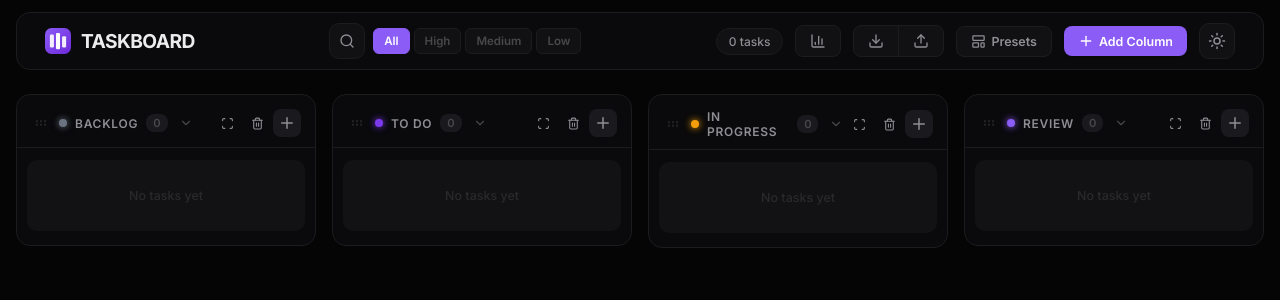
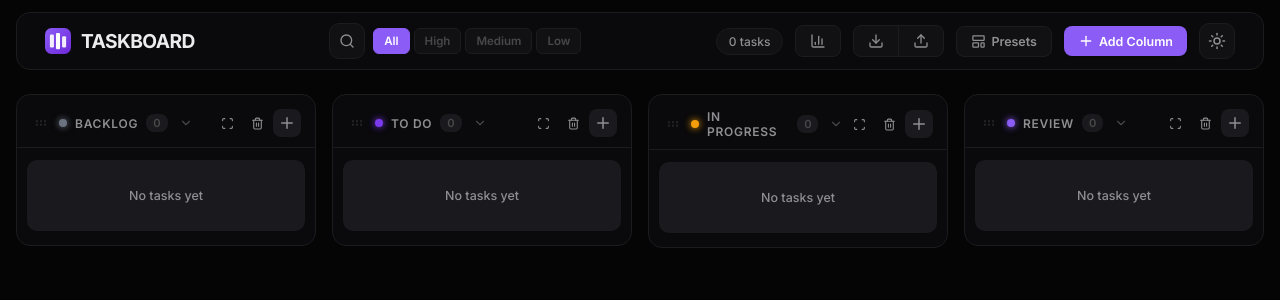
Before and after one commit to santio89/taskboard, a React (Vite) app: page / in a window 1280 px wide. Shown: the top 300 px of the page. Built offline with nearby package versions, Linux system fonts and the light colour scheme.

Commit message:
small fix

```diff
--- a/src/index.css
+++ b/src/index.css
@@ -108,7 +108,6 @@
   --ease: cubic-bezier(0.25, 0.1, 0.25, 1);
   --ease-out: cubic-bezier(0.22, 0.68, 0, 1);
   transition:
-    color 0.25s var(--ease),
     background-color 0.25s var(--ease),
     border-color 0.25s var(--ease);
 }
@@ -165,8 +164,7 @@ body {
   color: var(--text-primary);
   min-height: 100vh;
   transition:
-    background-color 0.25s var(--ease),
-    color 0.25s var(--ease);
+    background-color 0.25s var(--ease);
 }
 
 * {
@@ -261,7 +259,6 @@ body {
   white-space: nowrap;
   transition:
     background-color 0.25s var(--ease),
-    color 0.25s var(--ease),
     border-color 0.25s var(--ease);
 }
 
@@ -543,7 +540,6 @@ body {
   border-radius: 14px;
   border: 1px solid var(--border-color);
   transition:
-    color 0.25s var(--ease),
     transform 200ms cubic-bezier(0.22, 0.68, 0, 1),
     border-color 0.25s var(--ease),
     box-shadow 0.25s var(--ease),
@@ -651,8 +647,7 @@ body {
   min-width: 20px;
   text-align: center;
   transition:
-    background-color 0.25s var(--ease),
-    color 0.25s var(--ease);
+    background-color 0.25s var(--ease);
 }
 
 .column-collapse-btn {
@@ -714,16 +709,13 @@ body {
   align-items: center;
   justify-content: center;
   padding: 28px 16px;
-  color: var(--text-tertiary);
+  color: var(--text-secondary);
   font-size: 0.78rem;
   font-weight: 500;
   border-radius: 10px;
   background: var(--bg-hover);
-  opacity: 0.5;
   margin-top: 2px;
-  transition:
-    background-color 0.25s var(--ease),
-    color 0.25s var(--ease);
+  transition: background-color 0.25s var(--ease);
 }
 
 /* ============================================
```
